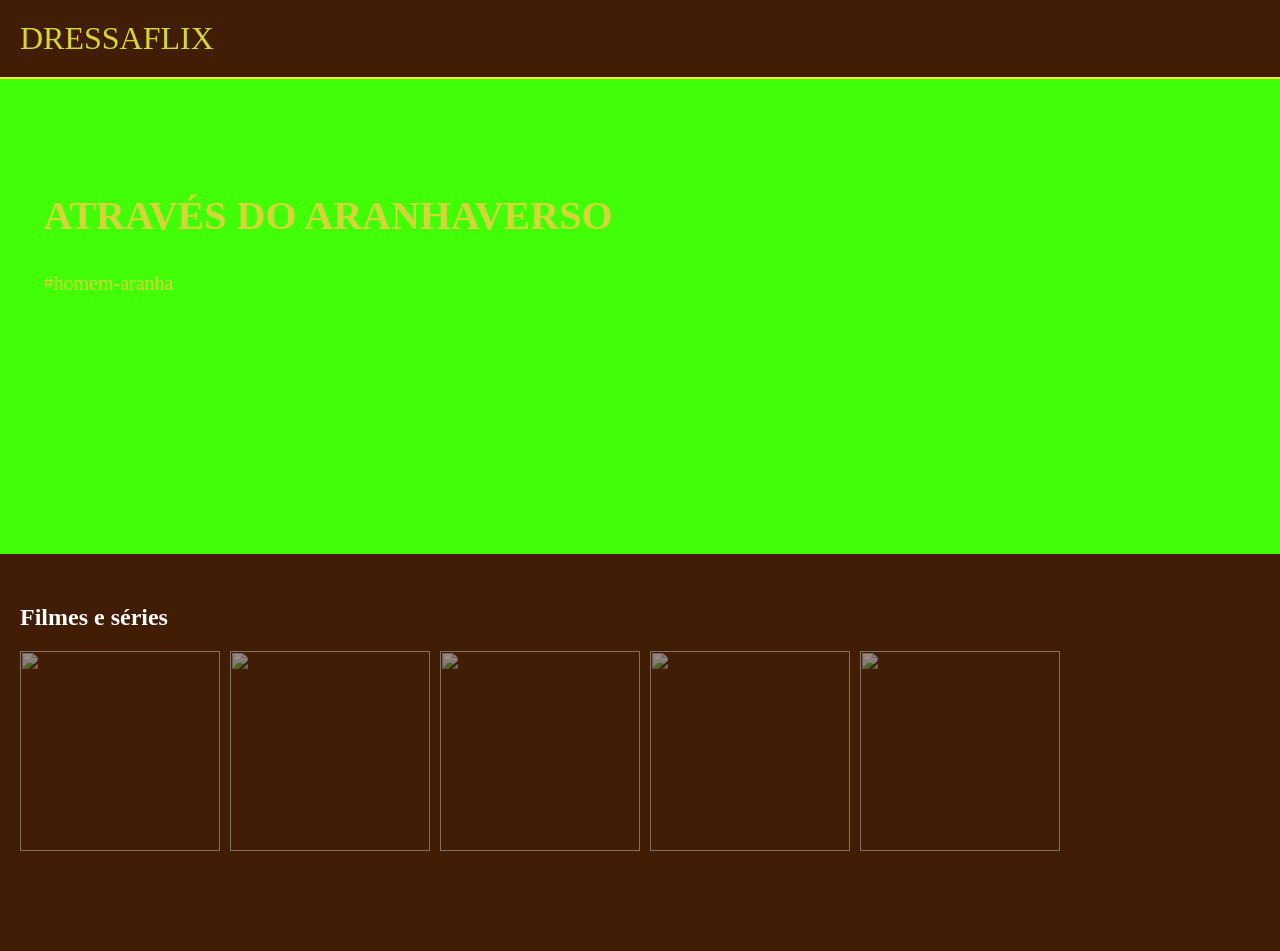
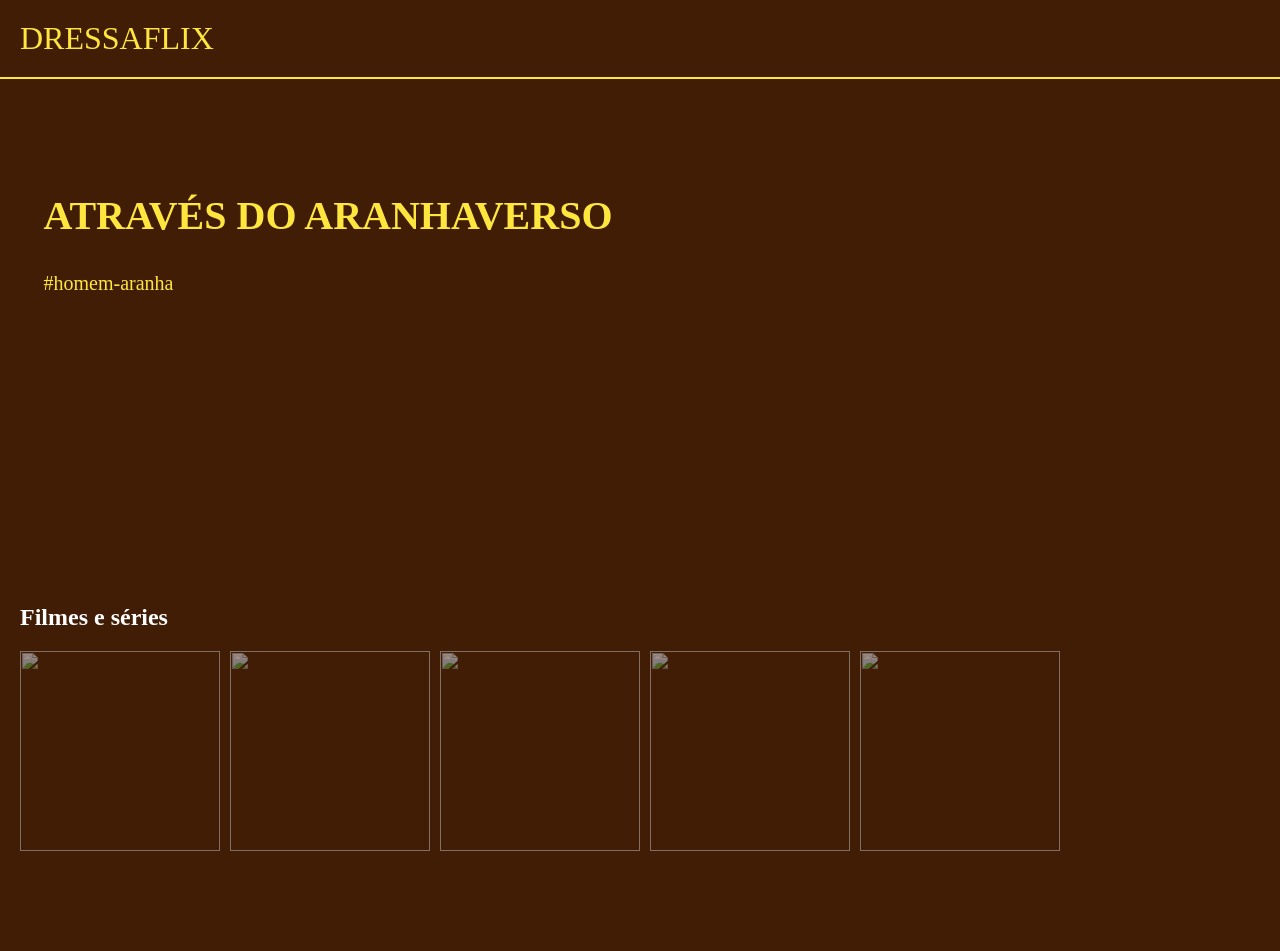

mudei cor

--- a/styles.css
+++ b/styles.css
@@ -1,5 +1,5 @@
 body {
-    color: rgb(214, 214, 58);
+    color: rgb(255, 230, 62);
     background: rgb(65, 29, 6);
     margin: 0px;
     font-family:"DM Serif Text", serif;
@@ -13,7 +13,7 @@ header {
 }
 
 .chamada {
-    background: rgb(65, 329, 6);
+    background: rgb(65, 29, 6);
     padding-bottom: 80px;
     padding-top: 80px;
     display: flex;
